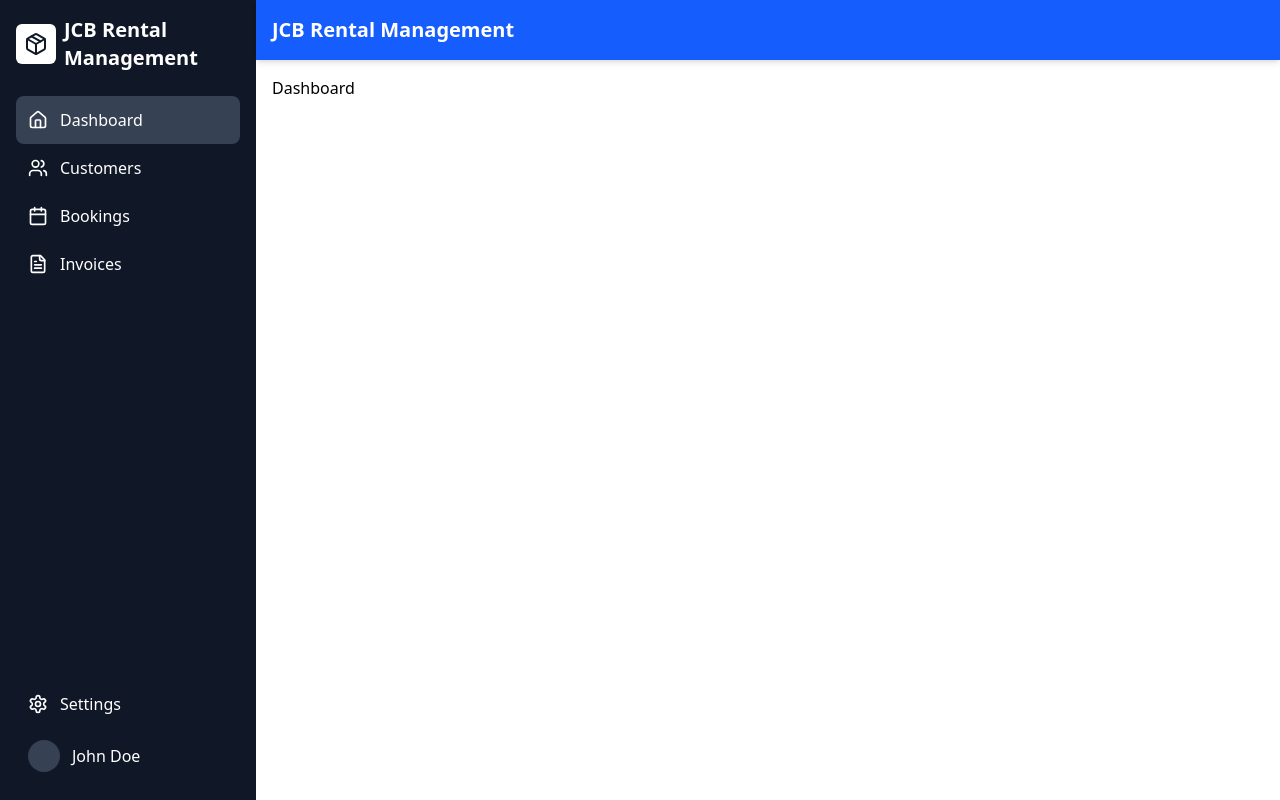
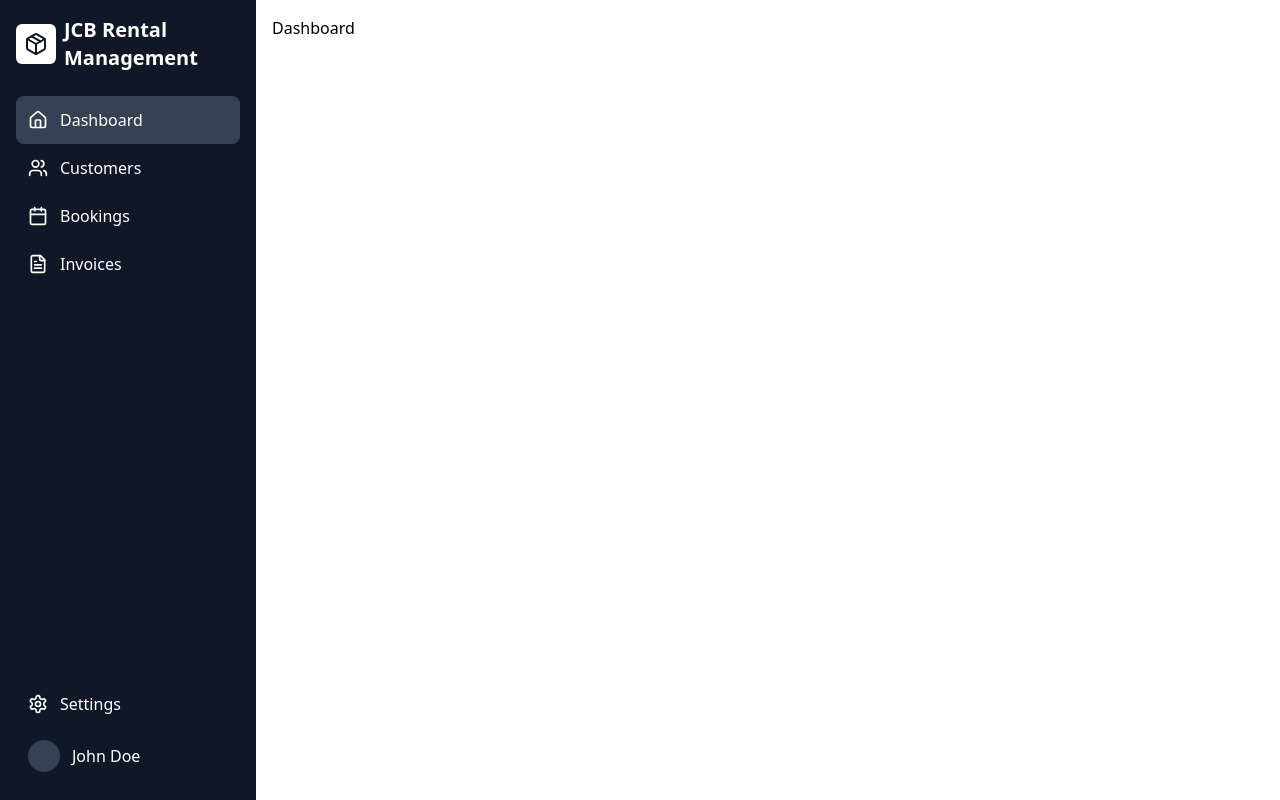
Before and after one commit to alishabirat/jcb-mgmt-system, a React (Vite) app in the folder frontend/: page / in a window 1280 px wide. Built offline with nearby package versions, Linux system fonts and the light colour scheme.

Commit message:
Update App.jsx
-commented navbar from app.jsx layout

```diff
--- a/frontend/src/App.jsx
+++ b/frontend/src/App.jsx
@@ -6,7 +6,7 @@ import Customers from "./pages/Customers";
 import Booking from "./pages/Booking";
 import Invoices from "./pages/Invoices";
 import Login from "./pages/Login";
-import Navbar from "./components/Navbar";
+// import Navbar from "./components/Navbar";
 import Sidebar from "./components/Sidebar";
 
 const App = () => {
@@ -15,7 +15,7 @@ const App = () => {
       <div className="flex">
         <Sidebar />
         <div className="flex-1">
-          <Navbar />
+          {/* <Navbar /> */}
           <div className="p-4">
             <Routes>
               <Route path="/" element={<Dashboard />} />
```
